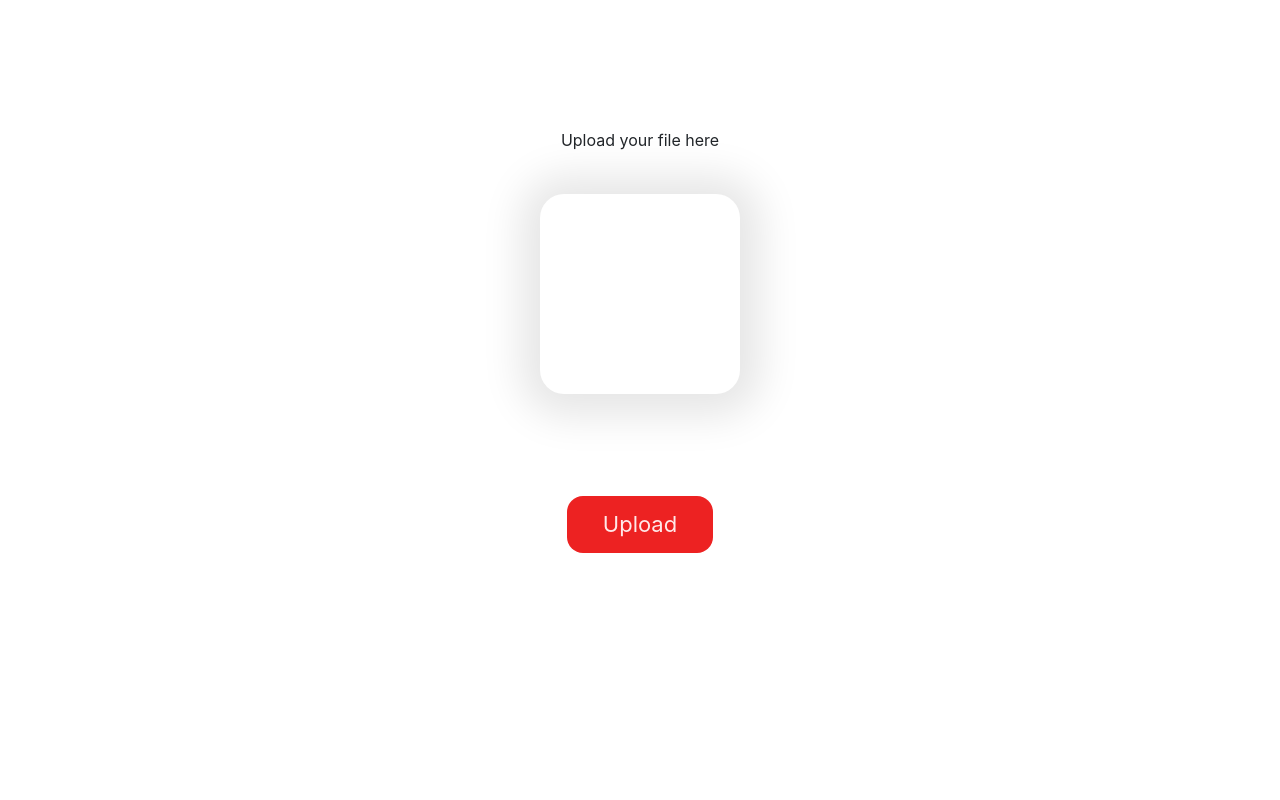
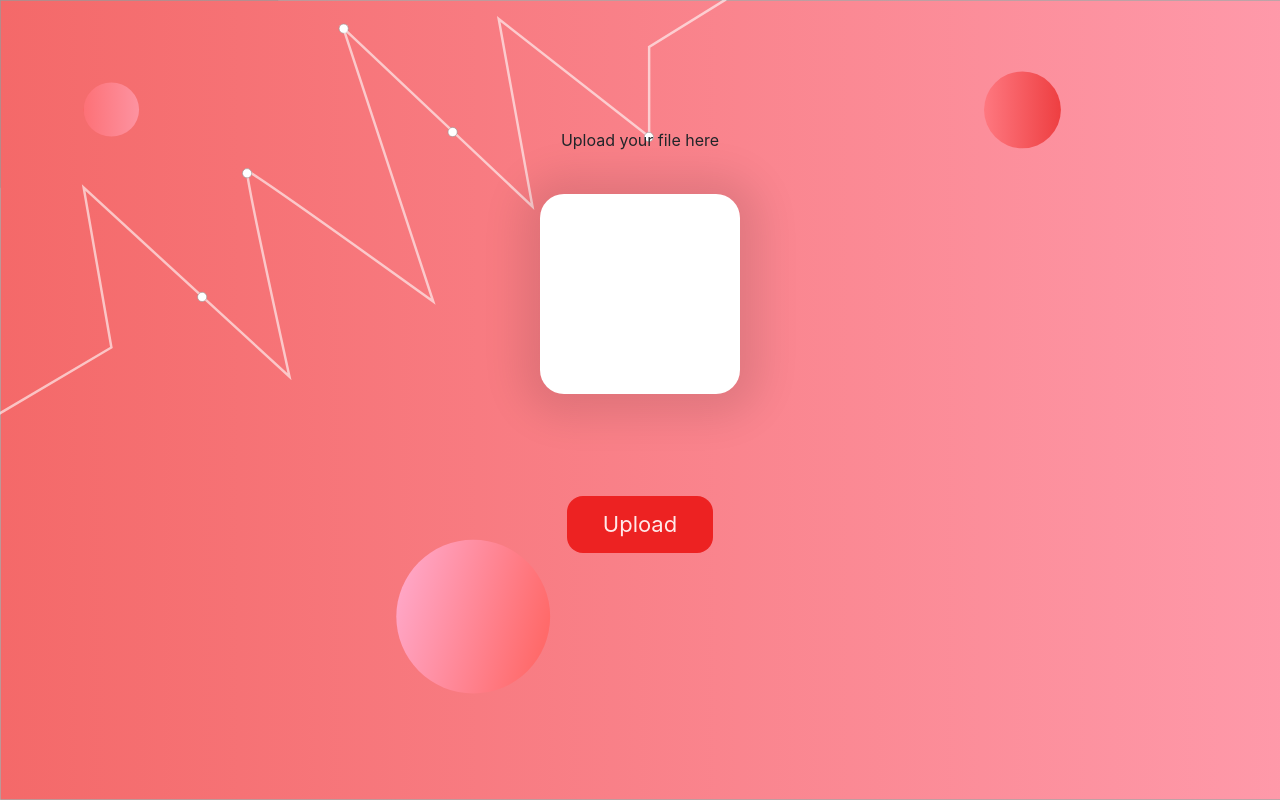
Before and after one commit to jshin029/skancare, a React (Create React App) app in the folder frontend/: page / in a window 1280 px wide. Built offline with nearby package versions, Linux system fonts and the light colour scheme.

Commit message:
background update

```diff
--- a/frontend/src/components/Upload.css
+++ b/frontend/src/components/Upload.css
@@ -1,10 +1,17 @@
+.upload-container {
+  height: 100vh;
+  width: 100vw;
+  background-image: url("../assets/bg.svg");
+  background-size: cover;
+}
+
 .upload-icon-container {
   width: 100%;
   text-align: center;
 }
 
 .upload-desc-container {
-  margin-top: 10%
+  padding-top: 10%
 }
 
 #upload-icon {
```
Also changed, not shown: frontend/src/assets/bg.svg (added).
